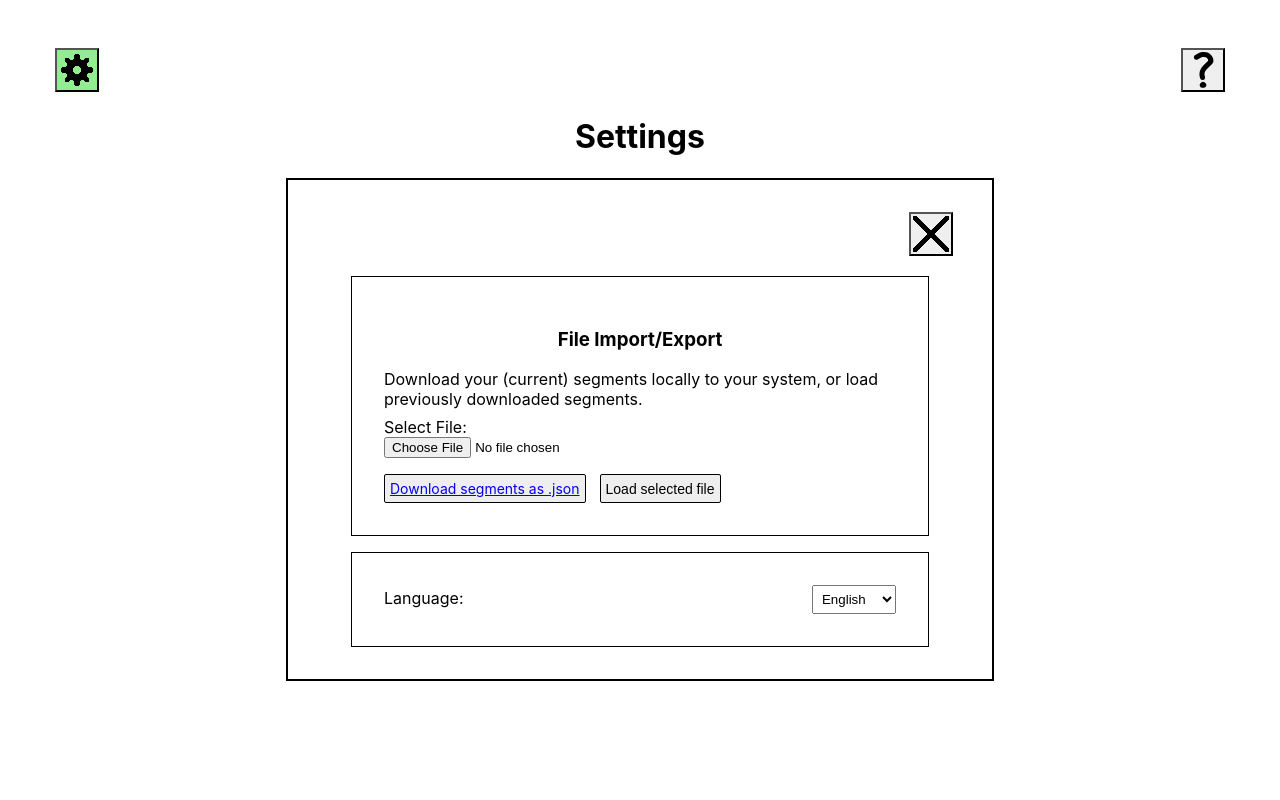
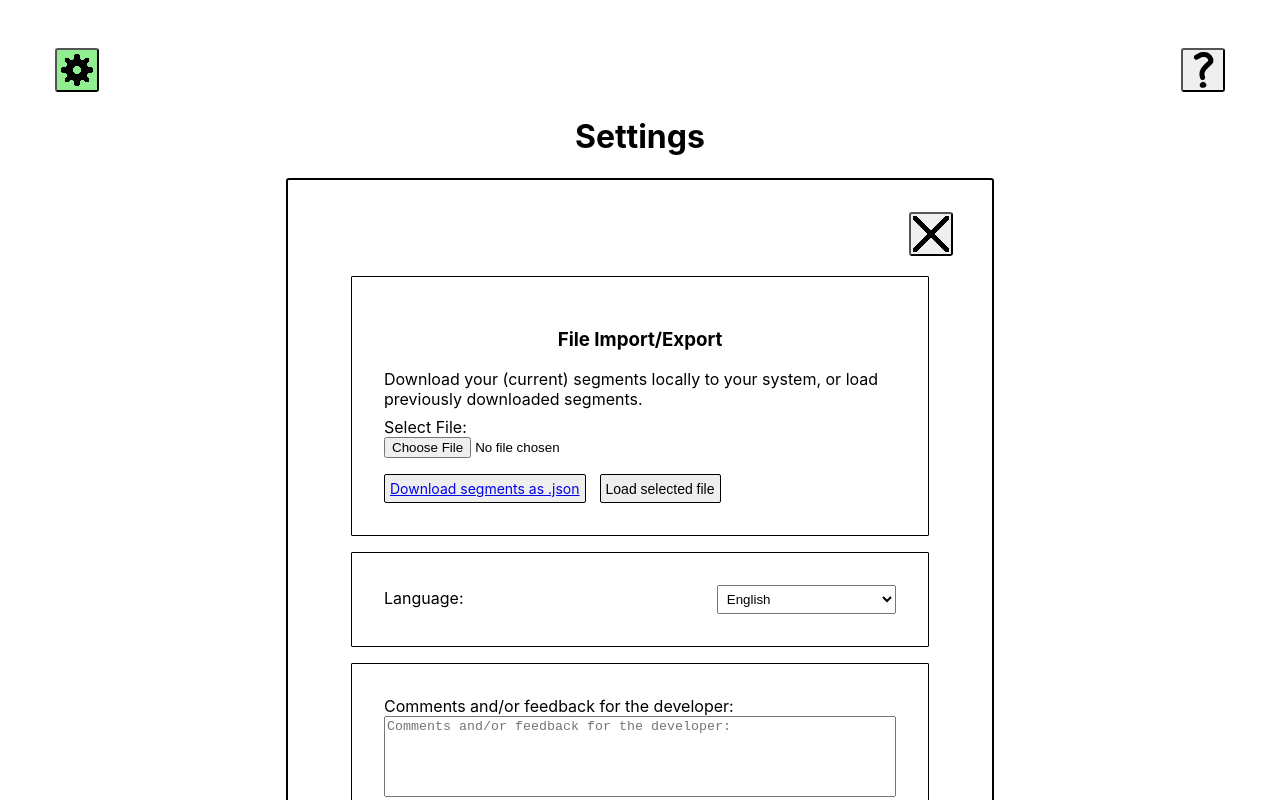
Before and after one commit to jjsoong/segmented-timer, a React (Create React App) app: page / in a window 1280 px wide. Both pictures are taken after a click on the button 76 px from the left and 70 px from the top of the page. Shown: the top 800 px of the page. Built offline with nearby package versions, Linux system fonts and the light colour scheme.

Commit message:
Added "final interactive process".

```diff
--- a/src/App.css
+++ b/src/App.css
@@ -32,6 +32,7 @@
 
 .Body {
     border: black solid 2px;
+    border-radius: 3px;
     width: 50%;
     padding: 2em;
     margin: 1em auto auto auto;
@@ -39,6 +40,7 @@
 
 .Inner {
     border: black solid 1px;
+    border-radius: 1px;
     width: 80%;
     padding: 2em;
     margin: 1em auto auto auto;
@@ -69,12 +71,20 @@ footer {
     width: 35%;
 }
 
+.SingleGroup {
+    flex-direction: row;
+    display: inline-flex;
+    justify-content: flex-start;
+    width: 100%
+}
+
 .ButtonRow {
     flex-direction: row;
 }
 
 .IconButton {
     background-repeat: no-repeat;
+    border-radius: 3px;
     width: 44px;
     height: 44px;
     margin: 0em 0.5em;
@@ -82,6 +92,7 @@ footer {
 
 .SegmentList {
     border: 2px solid black;
+    border-radius: 4px;
     width: 700px;
     margin: 1em auto auto auto;
 }
@@ -145,6 +156,7 @@ footer {
 }
 
 .Dropdown {
+    width: 100%;
     padding: 5px;
 }
 
@@ -159,6 +171,12 @@ button:hover:not(.SubmitButton) {
 
 button:disabled {
     border: red solid 2px;
+}
+
+textarea {
+    resize: none;
+    box-sizing: border-box;
+    width: 100%;
 }
 
 
--- a/src/App.js
+++ b/src/App.js
@@ -20,7 +20,8 @@ class App extends React.Component {
             editing: false,
             help: false,
             settings: false,
-            localset: 0
+            localset: 0,
+            feedback: ""
         };
 
         // Timer functions.
@@ -45,9 +46,10 @@ class App extends React.Component {
         this.toggleSettings = this.toggleSettings.bind(this);
         this.exitPanel = this.exitPanel.bind(this);
 
-        // Settings function
+        // Settings functions
         this.importFile = this.importFile.bind(this);
-        this.selectLocal = this.selectLocal.bind(this);
+        this.handleChange = this.handleChange.bind(this);
+        this.sendFeedback = this.sendFeedback.bind(this);
     }
 
     // Flag that the user has finished their activity for a segment. Swap to the next segment.
@@ -323,10 +325,11 @@ class App extends React.Component {
                 };
             });
         } else {
-            alert('Please finish editing before accessing the settings.')
+            alert('Please finish editing before accessing the settings.');
         }
     }
 
+    // Close all panels.
     exitPanel () {
         this.setState({
             help: false,
@@ -366,10 +369,15 @@ class App extends React.Component {
     }
 
     // Select the localisation.
-    selectLocal (event) {
+    handleChange (event) {
         this.setState({
-            localset: event.target.value
+            [event.target.id]: event.target.value
         });
+    }
+
+    // 'Send' feedback to the developer (not yet implemented).
+    sendFeedback () {
+        alert(`Feedback sent!\n(Not really, this functionality has \"not yet been implemented\".)\n\nYour message was:\n${this.state.feedback}`);
     }
 
     // Render the entire web app.
@@ -444,7 +452,7 @@ class App extends React.Component {
                     <h1>{local[this.state.localset].help.heading}</h1>
                     <div className="Body">
                         <div className="ButtonRow">
-                            <div className="LeftGroup"></div>
+                            <div className="LeftGroup"/>
                             <div className="RightGroup">{exitButton}</div>
                         </div>
                         <ol className="Text" style={{marginTop: "1em"}}>{localHelpList}</ol>
@@ -458,7 +466,7 @@ class App extends React.Component {
                     <h1>{local[this.state.localset].tooltips.settings}</h1>
                     <div className="Body">
                         <div className="ButtonRow">
-                            <div className="LeftGroup"></div>
+                            <div className="LeftGroup"/>
                             <div className="RightGroup">{exitButton}</div>
                         </div>
                         <FileForm importFile={this.importFile} local={local[this.state.localset].settingsText}>
@@ -469,9 +477,18 @@ class App extends React.Component {
                                 <label>{local[this.state.localset].settingsText.language}</label>
                             </div>
                             <div className="RightGroup">
-                                <select className="Dropdown" value={this.state.localset} onChange={this.selectLocal}>
+                                <select id="localset" className="Dropdown" value={this.state.localset} onChange={this.handleChange}>
                                     {localOptions}
                                 </select>
+                            </div>
+                        </div>
+                        <div className="Inner">
+                            <div className="FileInput">
+                                <label htmlFor="feedback" style={{textAlign: "start"}}>{local[this.state.localset].settingsText.febaLbl}</label>
+                            </div>
+                            <textarea id="feedback" rows="5" placeholder={local[this.state.localset].settingsText.febaLbl} onChange={this.handleChange}>{this.state.feedback}</textarea>
+                            <div className="SubmitRow">
+                                <button className="IOButton" onClick={this.sendFeedback}>{local[this.state.localset].settingsText.febaBtn}</button>
                             </div>
                         </div>
                     </div>
--- a/src/Local.js
+++ b/src/Local.js
@@ -16,7 +16,9 @@ const local = [
 			selectFile: "Select File:",
 			import: "Load selected file",
 			export: "Download segments as .json",
-			language: "Language:"
+			language: "Language:",
+			febaLbl: "Comments and/or feedback for the developer:",
+			febaBtn: "Send feedback"
 		},
 		help: {
 			heading: "Hello! Welcome to the Segmented Timer Page!",
@@ -70,7 +72,9 @@ const local = [
 			selectFile: "Choisir le dossier:",
 			import: "Charger le fichier sélectionné",
 			export: "Télécharger les segments au format .json",
-			language: "Langue:"
+			language: "Langue:",
+			febaLbl: "Commentaires et/ou feedback pour le développeur :",
+			febaBtn: "Envoyer des commentaires"
 		},
 		help: {
 			heading: "Bonjour! Bienvenue sur la page du minuteur segmenté!",
```
